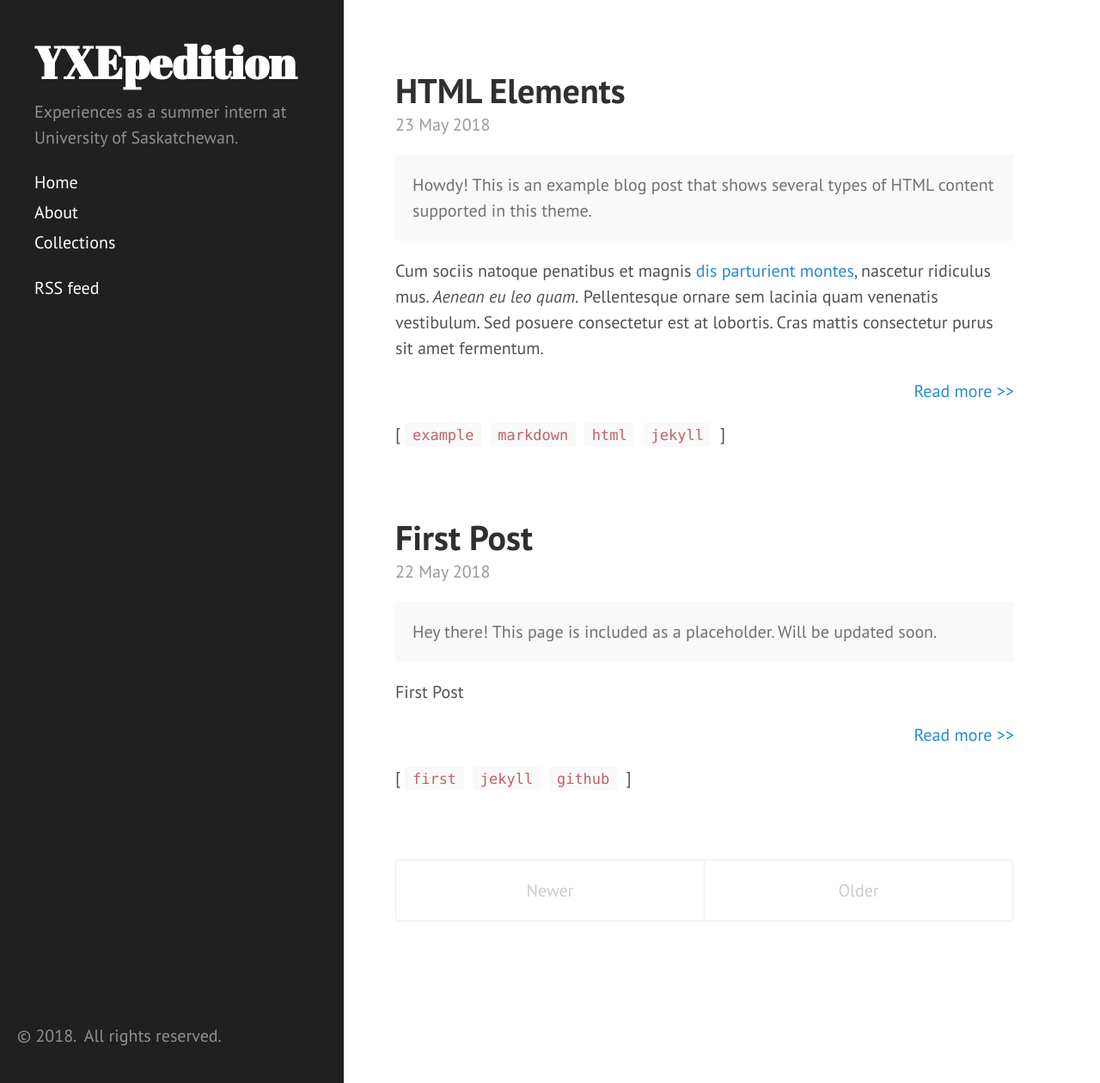
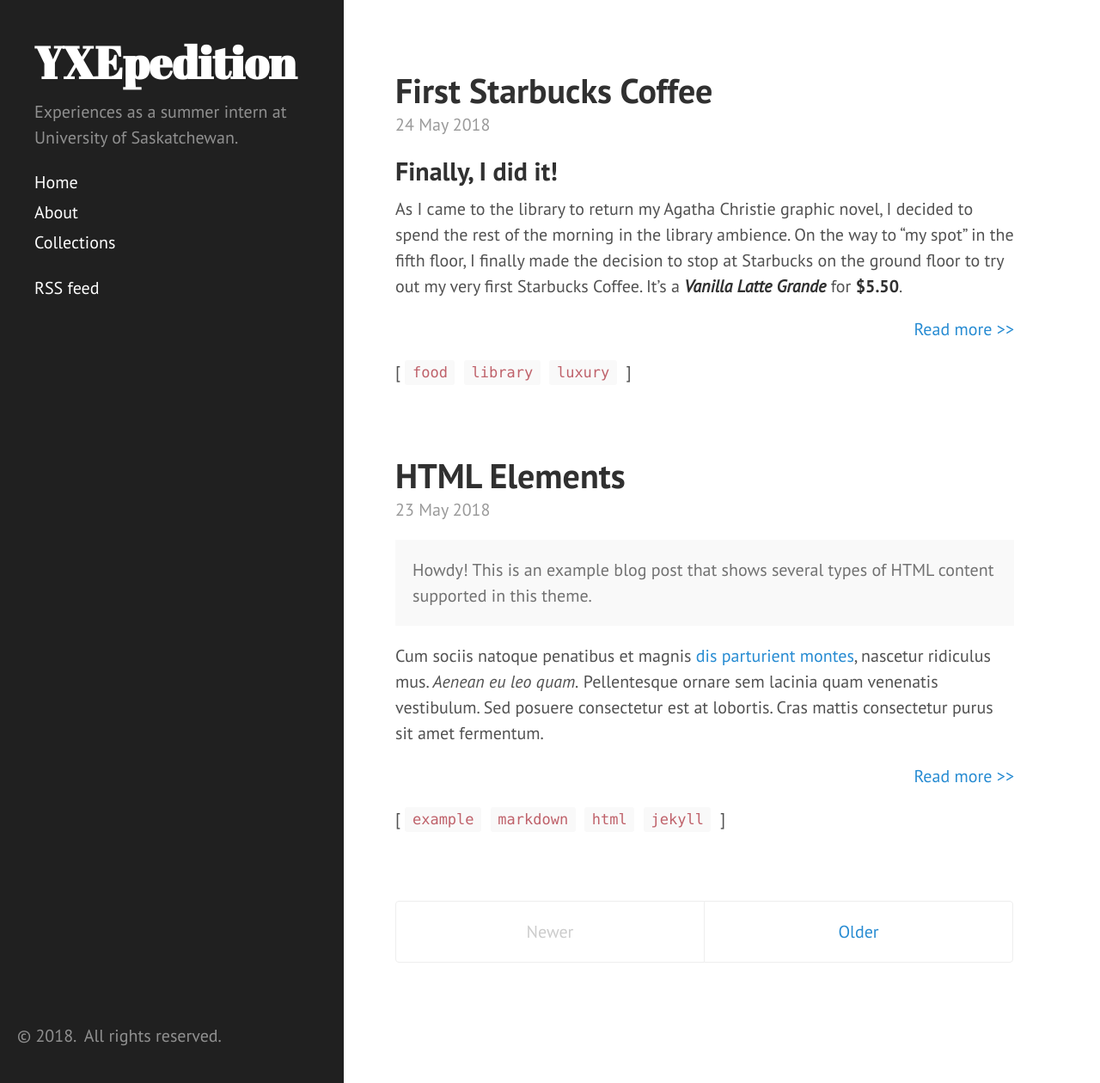
Before and after one commit to yxepedition/yxepedition.github.io, a Jekyll site: the page built from index.html, in a window 1280 px wide and 1260 px high. Shown: the whole window at 86% size. Built offline with Jekyll 4.4.1, drawn with Linux system fonts in a browser that asks for light colours; the list of posts is cut into pages by our own code.

Commit message:
Adding Starbucks post

```diff
--- a/_config.yml
+++ b/_config.yml
@@ -19,6 +19,7 @@ author:
   name:           'Mythreyi Ramesh'
 
 paginate:         2
+timezone: America/Regina
 
 plugins:
   - jekyll-paginate
--- /dev/null
+++ b/_posts/2018-05-24-first-starbucks-coffee.md
@@ -0,0 +1,21 @@
+---
+layout: post
+title: First Starbucks Coffee
+tags: [food, library, luxury]
+time: 2018-05-24 10:19:20
+---
+
+## Finally, I did it!
+
+As I came to the library to return my Agatha Christie graphic novel, I decided to spend the rest of the morning in the library ambience. On the way to "my spot" in the fifth floor, I finally made the decision to stop at Starbucks on the ground floor to try out my very first Starbucks Coffee. It's a ***Vanilla Latte Grande*** for **$5.50**.
+
+<!--more-->
+## I was a bit stupid.
+
+Reading the title, before you think I am about to say something about the price or anything bad about the coffee, let me assure you that's not where I am going; I am not *that* stupid. My stupidity was reflected in how I managed to add accessories like the cardboard that lets you hold your cup, the cap, and so on. I forgot that the cap was designed to make the coffee drinkable directly (I know you've seen this in every movie or TV show, don't judge). I took two straws thinking one of them will fit and ended up wasting them (sorry Mother Earth, I'll be more careful next time with decisions involving plastics). In the end, I managed to walk away with this :
+
+![First Ever Starbucks Coffee]({{site.baseurl}}/images/first_starbucks.jpg)
+
+## Verdict
+
+I feel very rich, having just spent so much money on coffee (full disclosure, contrary to stereotypical expectations, I am not really that big of a coffee fan). I also feel nice, I can finally say I have walked to my library seat with a Starbucks cup in my hand to get me through work.
```
Also changed, not shown: images/first_starbucks.jpg (added).
